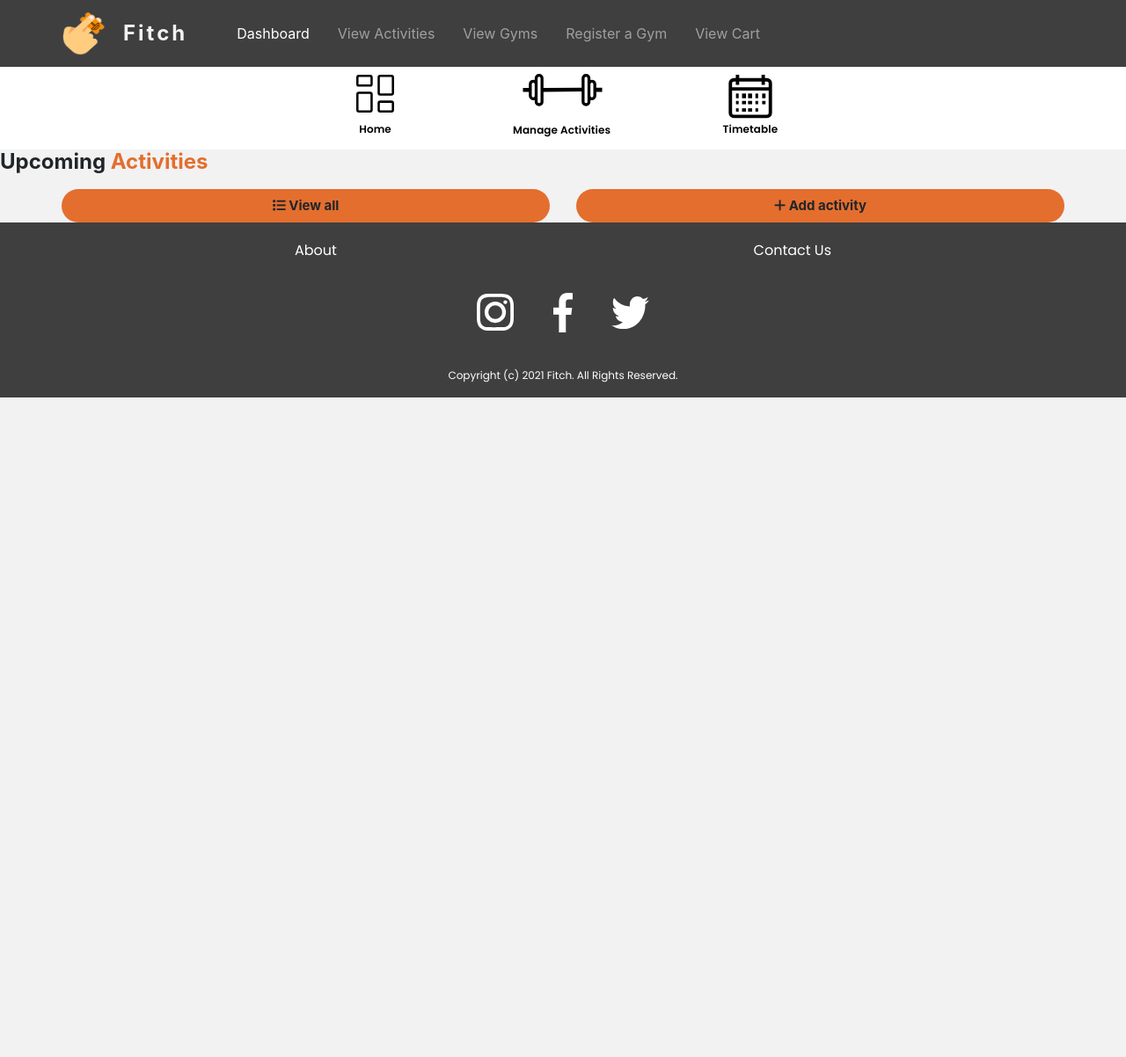
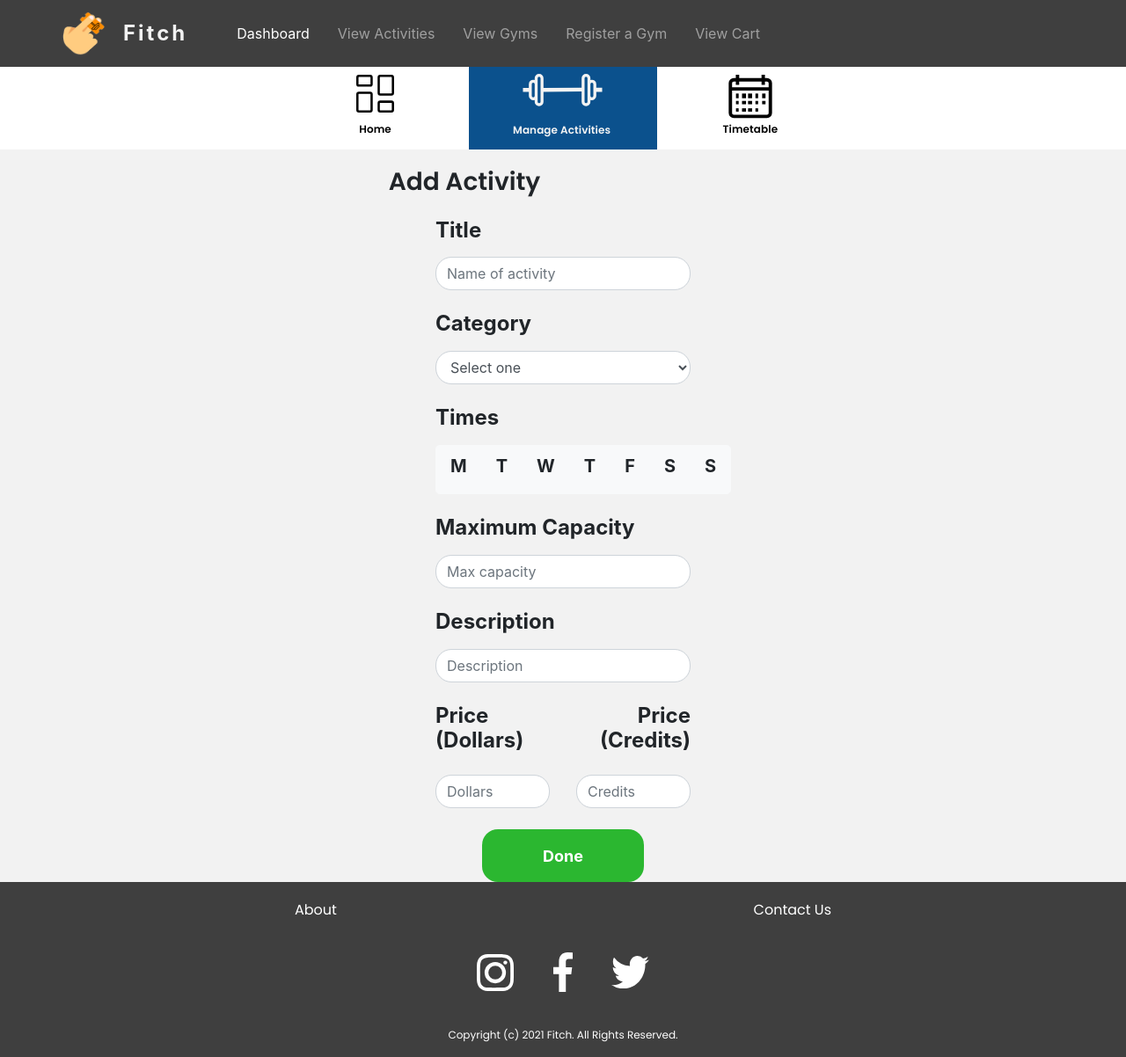
Before and after one commit to yusen1994/ticket-to-fitness, a PHP site: page /tickettofitness/Gym/activities in a window 1280 px wide. Shown: the whole page at 88% size. Before the commit the page ends 452 px from the top, so only its background shows below. Run offline with PHP 8.4, Linux system fonts and the light colour scheme; the visitor is signed in with stand-in values (Sample User, id 1); data comes from the database, SQL or seed files in the repository; data that the repository does not hold is empty; some libraries are stand-ins or nearby versions.

Commit message:
new add activty page

```diff
--- a/app/views/Gym/activities.php
+++ b/app/views/Gym/activities.php
@@ -1,23 +1,247 @@
 <?php require APPROOT . '/views/Gym/dashboardmenu.php'; ?>
 
 
-<h4><b>Upcoming <span style="color:#E46E2E;">Activities</span></b></h4>
-    <div class="container mt-3">
-        <div class="row">
-            <div class="col">
-                <button type="button" class="btn btn-block rounded-pill" style="background-color:#E46E2E;"><i class="fas fa-list"></i> View all</button>
+
+<div class="container-fluid">
+
+    <div class="row justify-content-center" style="margin-top: 20px;">
+        <div class="col-sm-12 col-lg-4">
+            <h3><b>Add Activity</b></h3>
+        </div>
+    </div>
+
+
+    <form method="POST" action="<?php echo URLROOT; ?>/Gym/addActivity">
+        <div class="form-group">
+            <div class="row justify-content-center mt-3">
+                <div class="col-sm-12 col-lg-5 col-xl-3">
+                    <h4 class="mb-3"><b>Title</b></h4>
+                    <input type="text" class="form-control" id="activityName" name="activity_name" placeholder="Name of activity" required style="border-radius:18px;">
+                </div>
+            </div>
+            <?php
+
+
+            if (!empty($data['activity_name_err'])) {
+                echo '<div class="alert alert-danger" role="alert">';
+                echo $data['activity_name_err'];
+                echo '</div>';
+            }
+
+
+            ?>
 
         </div>
 
-            <div class="col">
-                <button type="submit" class="btn btn-block rounded-pill" data-toggle="modal" data-target="#addActivityModal" style="background-color:#E46E2E;"><i class="fas fa-plus"></i> Add activity</button>
+        <div class="form-group">
+            <div class="row justify-content-center mt-4">
+                <div class="col-sm-12 col-lg-5 col-xl-3">
+                    <h4 class="mb-3"><b>Category</b></h4>
+                    <select id="category" class="form-control" name="category" required style="border-radius:18px;">
+                        <option value="N/A">Select one</option>
+                        <option value="cycling">Cycling</option>
+                        <option value="swimming">Swimming</option>
+                        <option value="yoga">Yoga</option>
+                        <option value="weights">Weights</option>
+                        <option value="fight">Martial Arts</option>
+                        <option value="cardio">Cardio</option>
+                        <option value="cardio">Other</option>
+                    </select>
+
+                    <?php
+                    if (!empty($data['category_err'])) {
+                        echo '<div class="alert alert-danger" role="alert">';
+                        echo $data['category_err'];
+                        echo '</div>';
+                    }
+                    ?>
+                </div>
+            </div>
+
+        </div>
+
+        <div class="form-group">
+            <div class="row justify-content-center mt-4">
+                <div class="col-sm-12 col-lg-5 col-xl-3">
+                    <h4 class="mb-3"><b>Times</b></h4>
+                    <div class="btn-group btn-group-lg buttons_days_of_week " role="group" aria-label="buttons_days_of_week">
+                        <a class="btn btn-light" type=" checkbox" id="add-weekday-mon" onclick="mondayshowTimePicker();" class="weekday" name="sessions_per_week[]" value="Monday"> <label for="add-weekday-mon">M</label></a>
+                        <a class="btn btn-light" type="checkbox" id="add-weekday-tue" onclick="tuesdayshowTimePicker();" class="weekday" name="sessions_per_week[]" value="Tuesday"> <label for="add-weekday-tue">T</label></a>
+                        <a class="btn btn-light" type="checkbox" id="add-weekday-wed" onclick="wednesdayshowTimePicker();" class="weekday" name="sessions_per_week[]" value="Wednesday"> <label for="add-weekday-wed">W</label></a>
+                        <a class="btn btn-light" type="checkbox" id="add-weekday-thu" onclick="thursdayshowTimePicker();" class="weekday" name="sessions_per_week[]" value="Thursday">T</a>
+                        <a class="btn btn-light" type="checkbox" id="add-weekday-fri" onclick="fridayshowTimePicker();" class="weekday" name="sessions_per_week[]" value="Friday"><label for="add-weekday-fri">F</label></a>
+                        <a class="btn btn-light" type="checkbox" id="add-weekday-sat" onclick="saturdayshowTimePicker();" class="weekday" name="sessions_per_week[]" value="Saturday"><label for="add-weekday-sat">S</label></a>
+                        <a class="btn btn-light" type="checkbox" id="add-weekday-sun" onclick="sundayshowTimePicker();" class="weekday" name="sessions_per_week[]" value="Sunday"><label for="add-weekday-sun">S</label></a>
+
+
+                    </div>
+
+                    <div class="monday_time_wrapper" id="monday_time_wrapper" style="display:none;">
+
+                        <input type="text" class="monday_timepicker_start" name="monday_starttimeArray[]" /> to
+                        <input type="text" class="monday_timepicker_end" name="monday_endtimeArray[]" />
+                        <button type="button" class="btn btn-primary mt-2 monday_addmore_Time" style="background-color:#EF8830; border-style:none; border-radius:18px;">Add More Times</button>
+
+                    </div>
+
+
+                    <div class="tuesday_time_wrapper" id="tuesday_time_wrapper" style="display:none;">
+
+                        <input type="text" class="tuesday_timepicker_start" name="tuesday_starttimeArray[]" /> to
+                        <input type="text" class="tuesday_timepicker_end" name="tuesday_endtimeArray[]" />
+                        <button type="button" class="btn btn-primary mt-2 tuesday_addmore_Time" style="background-color:#EF8830; border-style:none; border-radius:18px;">Add More Times</button>
+
+                    </div>
+
+
+                    <div class="wednesday_time_wrapper" id="wednesday_time_wrapper" style="display:none;">
+
+                        <input type="text" class="wednesday_timepicker_start" name="wednesday_starttimeArray[]" /> to
+                        <input type="text" class="wednesday_timepicker_end" name="wednesday_endtimeArray[]" />
+                        <button type="button" class="btn btn-primary mt-2 wednesday_addmore_Time" style="background-color:#EF8830; border-style:none; border-radius:18px;">Add More Times</button>
+
+                    </div>
+
+
+                    <div class="thursday_time_wrapper" id="thursday_time_wrapper" style="display:none;">
+
+                        <input type="text" class="thursday_timepicker_start" name="thursday_starttimeArray[]" /> to
+                        <input type="text" class="thursday_timepicker_end" name="thursday_endtimeArray[]" />
+                        <button type="button" class="btn btn-primary mt-2 thursday_addmore_Time" style="background-color:#EF8830; border-style:none; border-radius:18px;">Add More Times</button>
+
+                    </div>
+
+
+                    <div class="friday_time_wrapper" id="friday_time_wrapper" style="display:none;">
+
+                        <input type="text" class="friday_timepicker_start" name="friday_starttimeArray[]" /> to
+                        <input type="text" class="friday_timepicker_end" name="friday_endtimeArray[]" />
+                        <button type="button" class="btn btn-primary mt-2 friday_addmore_Time" style="background-color:#EF8830; border-style:none; border-radius:18px;">Add More Times</button>
+
+                    </div>
+
+
+                    <div class="saturday_time_wrapper" id="saturday_time_wrapper" style="display:none;">
+
+                        <input type="text" class="saturday_timepicker_start" name="saturday_starttimeArray[]" /> to
+                        <input type="text" class="saturday_timepicker_end" name="saturday_endtimeArray[]" />
+                        <button type="button" class="btn btn-primary mt-2 saturday_addmore_Time" style="background-color:#EF8830; border-style:none; border-radius:18px;">Add More Times</button>
+
+                    </div>
+
+
+                    <div class="sunday_time_wrapper" id="sunday_time_wrapper" style="display:none;">
+
+                        <input type="text" class="sunday_timepicker_start" name="sunday_starttimeArray[]" /> to
+                        <input type="text" class="sunday_timepicker_end" name="sunday_endtimeArray[]" />
+                        <button type="button" class="btn btn-primary mt-2 sunday_addmore_Time" style="background-color:#EF8830; border-style:none; border-radius:18px;">Add More Times</button>
+
                     </div>
 
 
                 </div>
 
+            </div>
+        </div>
+
+        <div class="form-group">
+            <div class="row justify-content-center mt-4">
+                <div class="col-sm-12 col-lg-5 col-xl-3">
+                    <h4 class="mb-3"><b>Maximum Capacity</b></h4>
+                    <input type="text" class="form-control" id="maxCapacity" name="max_capacity" placeholder="Max capacity" required style="border-radius:18px;">
+                    <?php
+                    if (!empty($data['max_capacity_err'])) {
+                        echo '<div class="alert alert-danger" role="alert">';
+                        echo $data['max_capacity_err'];
+                        echo '</div>';
+                    }
+                    ?>
+                </div>
+            </div>
+        </div>
+
+        <div class="form-group">
+            <div class="row justify-content-center mt-4">
+                <div class="col-sm-12 col-lg-5 col-xl-3">
+                    <h4 class="mb-3"><b>Description</b></h4>
+                    <input type="text" class="form-control" id="description" name="description" placeholder="Description" required style="border-radius:18px;">
+                    <?php
+                    if (!empty($data['description_err'])) {
+                        echo '<div class="alert alert-danger" role="alert">';
+                        echo $data['description'];
+                        echo '</div>';
+                    }
+                    ?>
+                </div>
+            </div>
+        </div>
+
+
+        <div class="form-group">
+            <div class="form-group">
+                <div class="row justify-content-center mt-4">
+                    <div class="col-sm-12 col-lg-5 col-xl-3">
+                        <div class="row mb-3">
+                            <div class="col-6">
+                                <h4><b>Price (Dollars)</b></h4>
+                            </div>
+                            <div class="col-6 text-right">
+                                <h4><b>Price (Credits)</b></h4>
+                            </div>
+                        </div>
+                        <div class="row">
+                            <div class="col-6">
+                                <input type="text" class="form-control" id="credit" name="credit" placeholder="Dollars" required style="border-radius:18px;">
+                            </div>
+                            <div class="col-6 text-right">
+                                <input type="text" class="form-control" id="credit" name="credit" placeholder="Credits" required style="border-radius:18px;">
+                            </div>
+                        </div>
+
+                        <?php
+                        if (!empty($data['credit_err'])) {
+                            echo '<div class="alert alert-danger" role="alert">';
+                            echo $data['credit_err'];
+                            echo '</div>';
+                        }
+                        ?>
+                    </div>
+                </div>
+            </div>
+        </div>
+
+
+        <div class="row justify-content-center mt-4">
+            <div class="col-sm-12 col-lg-3 col-xl-2">
+                <button type="submit" id="closeAddActivityModal" class="activity-done-btn" class="btn btn-primary">Done</button>
+            </div>
+        </div>
+
+    </form>
+
+
+
 
 </div>
+
+<style>
+    html {
+        font-family: "Poppins", sans-serif;
+    }
+
+    .activity-done-btn {
+        width: 100%;
+        height: 60px;
+        border-radius: 18px;
+        border-style: none;
+        color: white;
+        background-color: #2BB730;
+        font-size: 18px;
+        font-weight: bold;
+    }
+</style>
+
+
 
 <?php
 $count = 1;
@@ -163,224 +387,4 @@
 
 </div>
 
-<!-- Modal Add Activity -->
-
-<div class="modal fade " id="addActivityModal" tabindex="-1" role="dialog" aria-labelledby="addActivityModalLabel" aria-hidden="true">
-    <div class="modal-dialog" role="document">
-        <div class="modal-content">
-            <div class="modal-header" style="background-color:#E46E2E;">
-                <h5 class="modal-title" id="addActivityModalLabel">Add Activity</h5>
-                <button type="button" class="close" data-dismiss="modal" aria-label="Close">
-                    <span aria-hidden="true">&times;</span>
-                </button>
-            </div>
-            <div class="modal-body">
-
-                <form method="POST" action="<?php echo URLROOT; ?>/Gym/addActivity">
-                    <div class="form-group">
-                        <input type="text" class="form-control" id="activityName" name="activity_name" placeholder="Name of activity" required>
-
-                        <?php
-
-
-                        if (!empty($data['activity_name_err'])) {
-                            echo '<div class="alert alert-danger" role="alert">';
-                            echo $data['activity_name_err'];
-                            echo '</div>';
-                        }
-
-
-                        ?>
-
-                    </div>
-
-                    <div class="form-group">
-
-                        <select id="category" class="form-control" name="category" required>
-                            <option value="N/A">Category</option>
-                            <option value="cycling">Cycling</option>
-                            <option value="swimming">Swimming</option>
-                            <option value="yoga">Yoga</option>
-                            <option value="weights">Weights</option>
-                            <option value="fight">Martial Arts</option>
-                            <option value="cardio">Cardio</option>
-                        </select>
-
-                        <?php
-                        if (!empty($data['category_err'])) {
-                            echo '<div class="alert alert-danger" role="alert">';
-                            echo $data['category_err'];
-                            echo '</div>';
-                        }
-                        ?>
-                    </div>
-
-                    <div class="form-group">
-                        <label>Choose Days</label> <br>
-
-                        <div class="weekDays-selector">
-                            <input type="checkbox" id="add-weekday-mon" onclick="mondayshowTimePicker();" class="weekday" name="sessions_per_week[]" value="Monday" />
-                            <label for="add-weekday-mon">M</label>
-                            <input type="checkbox" id="add-weekday-tue" onclick="tuesdayshowTimePicker();" class="weekday" name="sessions_per_week[]" value="Tuesday" />
-                            <label for="add-weekday-tue">T</label>
-                            <input type="checkbox" id="add-weekday-wed"  onclick="wednesdayshowTimePicker();" class="weekday" name="sessions_per_week[]" value="Wednesday" />
-                            <label for="add-weekday-wed">W</label>
-                            <input type="checkbox" id="add-weekday-thu" onclick="thursdayshowTimePicker();" class="weekday" name="sessions_per_week[]" value="Thursday" />
-                            <label for="add-weekday-thu">T</label>
-                            <input type="checkbox" id="add-weekday-fri"  onclick="fridayshowTimePicker();" class="weekday" name="sessions_per_week[]" value="Friday" />
-                            <label for="add-weekday-fri">F</label>
-                            <input type="checkbox" id="add-weekday-sat"  onclick="saturdayshowTimePicker();" class="weekday" name="sessions_per_week[]" value="Saturday" />
-                            <label for="add-weekday-sat">S</label>
-                            <input type="checkbox" id="add-weekday-sun"  onclick="sundayshowTimePicker();" class="weekday" name="sessions_per_week[]" value="Sunday" />
-                            <label for="add-weekday-sun">S</label>
-                        </div>
-
-                        <div class="monday_time_wrapper" id="monday_time_wrapper" style="display:none;">
-
-                            <input type="text" class="monday_timepicker_start" name="monday_starttimeArray[]" /> to
-                            <input type="text" class="monday_timepicker_end" name="monday_endtimeArray[]" />
-                            <button type="button" class="btn btn-primary mt-2 monday_addmore_Time">Add More</button>
-
-                        </div>
-
-
-                        <div class="tuesday_time_wrapper" id="tuesday_time_wrapper" style="display:none;">
-
-                            <input type="text" class="tuesday_timepicker_start" name="tuesday_starttimeArray[]" /> to
-                            <input type="text" class="tuesday_timepicker_end" name="tuesday_endtimeArray[]" />
-                            <button type="button" class="btn btn-primary mt-2 tuesday_addmore_Time">Add More</button>
-
-                        </div>
-
-
-                        <div class="wednesday_time_wrapper" id="wednesday_time_wrapper" style="display:none;">
-
-                            <input type="text" class="wednesday_timepicker_start" name="wednesday_starttimeArray[]" /> to
-                            <input type="text" class="wednesday_timepicker_end" name="wednesday_endtimeArray[]" />
-                            <button type="button" class="btn btn-primary mt-2 wednesday_addmore_Time">Add More</button>
-
-                        </div>
-
-
-                        <div class="thursday_time_wrapper" id="thursday_time_wrapper" style="display:none;">
-
-                            <input type="text" class="thursday_timepicker_start" name="thursday_starttimeArray[]" /> to
-                            <input type="text" class="thursday_timepicker_end" name="thursday_endtimeArray[]" />
-                            <button type="button" class="btn btn-primary mt-2 thursday_addmore_Time">Add More</button>
-
-                        </div>
-
-
-                        <div class="friday_time_wrapper" id="friday_time_wrapper" style="display:none;">
-
-                            <input type="text" class="friday_timepicker_start" name="friday_starttimeArray[]" /> to
-                            <input type="text" class="friday_timepicker_end" name="friday_endtimeArray[]" />
-                            <button type="button" class="btn btn-primary mt-2 friday_addmore_Time">Add More</button>
-
-                        </div>
-
-
-                        <div class="saturday_time_wrapper" id="saturday_time_wrapper" style="display:none;">
-
-                            <input type="text" class="saturday_timepicker_start" name="saturday_starttimeArray[]" /> to
-                            <input type="text" class="saturday_timepicker_end" name="saturday_endtimeArray[]" />
-                            <button type="button" class="btn btn-primary mt-2 saturday_addmore_Time">Add More</button>
-
-                        </div>
-
-
-                        <div class="sunday_time_wrapper" id="sunday_time_wrapper" style="display:none;">
-
-                            <input type="text" class="sunday_timepicker_start" name="sunday_starttimeArray[]" /> to
-                            <input type="text" class="sunday_timepicker_end" name="sunday_endtimeArray[]" />
-                            <button type="button" class="btn btn-primary mt-2 sunday_addmore_Time">Add More</button>
-
-                        </div>
-
-
-                    </div>
-
-
-
-                    <div class="form-group">
-                        <input type="text" class="form-control" id="maxCapacity" name="max_capacity" placeholder="Max capacity" required>
-                        <?php
-                        if (!empty($data['max_capacity_err'])) {
-                            echo '<div class="alert alert-danger" role="alert">';
-                            echo $data['max_capacity_err'];
-                            echo '</div>';
-                        }
-                        ?>
-                    </div>
-                    <div class="form-group">
-                        <input type="text" class="form-control" id="credit" name="credit" placeholder="Credit" required>
-                        <?php
-                        if (!empty($data['credit_err'])) {
-                            echo '<div class="alert alert-danger" role="alert">';
-                            echo $data['credit_err'];
-                            echo '</div>';
-                        }
-                        ?>
-                    </div>
-
-                    <div class="form-group">
-                        <input type="text" class="form-control" id="description" name="description" placeholder="Description" required>
-                        <?php
-                        if (!empty($data['description_err'])) {
-                            echo '<div class="alert alert-danger" role="alert">';
-                            echo $data['description'];
-                            echo '</div>';
-                        }
-                        ?>
-                    </div>
-
-                    <button type="submit" id="closeAddActivityModal" class="btn btn-success btn-block" class="btn btn-primary">Done</button>
-                </form>
-
-
-            </div>
-            <div class="modal-footer">
-                <button type="button" class="btn btn-secondary" data-dismiss="modal">Close</button>
-
-            </div>
-        </div>
-    </div>
-</div>
-
-
-<nav class="navbar fixed-bottom navbar-expand-sm visible-xs-block " id="desktopHide" style="background-color:#E46E2E;">
-    <div class="btn-group" role="group" aria-label="Third group">
-        <span style="font-size: 2em;">
-
-            <i class="fas fa-home"></i>
-        </span>
-    </div>
-
-    <div class="btn-group" role="group" aria-label="Third group">
-        <span style="font-size: 2em;">
-            <i class="fas fa-map-marked-alt"></i>
-        </span>
-    </div>
-    <div class="btn-group" role="group" aria-label="Third group">
-        <span style="font-size: 2em;">
-
-            <i class="fas fa-calendar-alt "></i>
-
-        </span>
-    </div>
-
-
-    <div class="btn-group" role="group" aria-label="Third group">
-        <span style="font-size: 2em;">
-            <i class="fas fa-user"></i>
-        </span>
-    </div>
-
-    <div class="btn-group" role="group" aria-label="Third group">
-        <span style="font-size: 2em;">
-            <i class="fas fa-cogs"></i>
-        </span>
-    </div>
-
-</nav>
 <?php require APPROOT . '/views/inc/footer.php'; ?>
--- a/app/views/Gym/dashboardmenu.php
+++ b/app/views/Gym/dashboardmenu.php
@@ -63,7 +63,10 @@
                 $urlarray = explode("/", $url);
                 $end = $urlarray[count($urlarray) - 1];
 
-                if (strpos($end, 'manageActivities') !== false) {
+                if (
+                    strpos($end, 'manageActivities') !== false ||
+                    strpos($end, 'activities') !== false
+                ) {
                     echo '
                      <div class="col-4 text-center gymdashboard-menu-active" style="padding:0px !important; height:auto;">
                         <a href="' ?><?php echo URLROOT ?><?php echo '/Gym/manageActivities" class="menu-clickable">
--- a/app/views/User/dashboard.php
+++ b/app/views/User/dashboard.php
@@ -8,7 +8,7 @@
             <div class="row justify-content-center">
                 <div class="col-10 text-center">
                     <div class="user-name-background">
-                        <h2 style="font-weight:bold">Hey, <span style="color: #E46E2E"><?php echo $_SESSION['firstname']; ?>!</h2></span>
+                        <h2 style="font-weight:bold">Hey, <span style="color: #E46E2E; text-transform: capitalize;"><?php echo $_SESSION['firstname']; ?>!</h2></span>
                     </div>
                 </div>
             </div>
```
Also changed, not shown: app/controllers/Pages.php (+9 -0 lines), app/views/Gym/dashboard.php (+18 -0 lines), app/views/Gym/manageactivities.php (+20 -1 lines), app/views/Landing/register.php (+7 -7 lines), app/views/User/myactivity.php (+4 -4 lines). Lines whose indentation alone changed are shown as unchanged.
